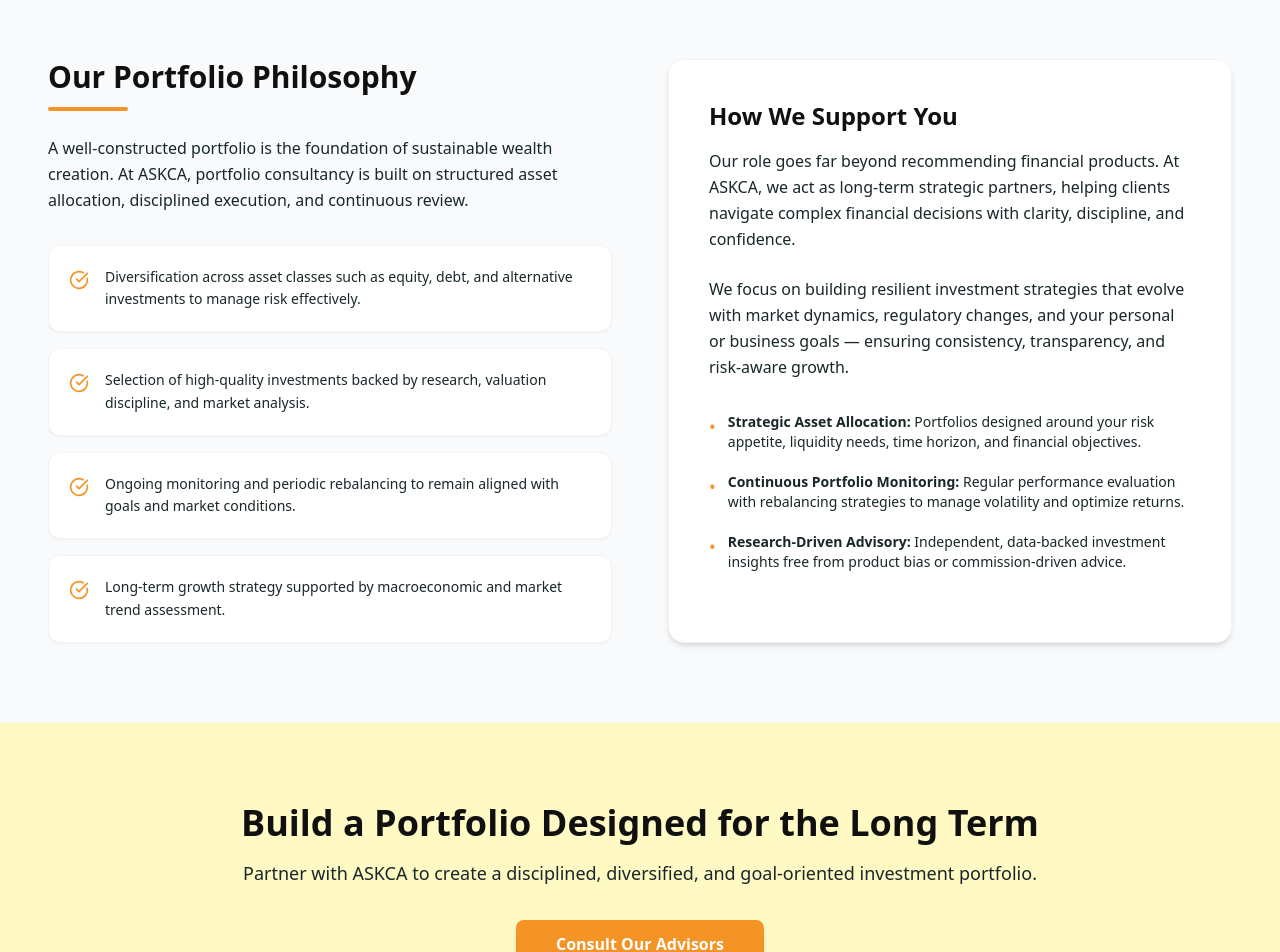
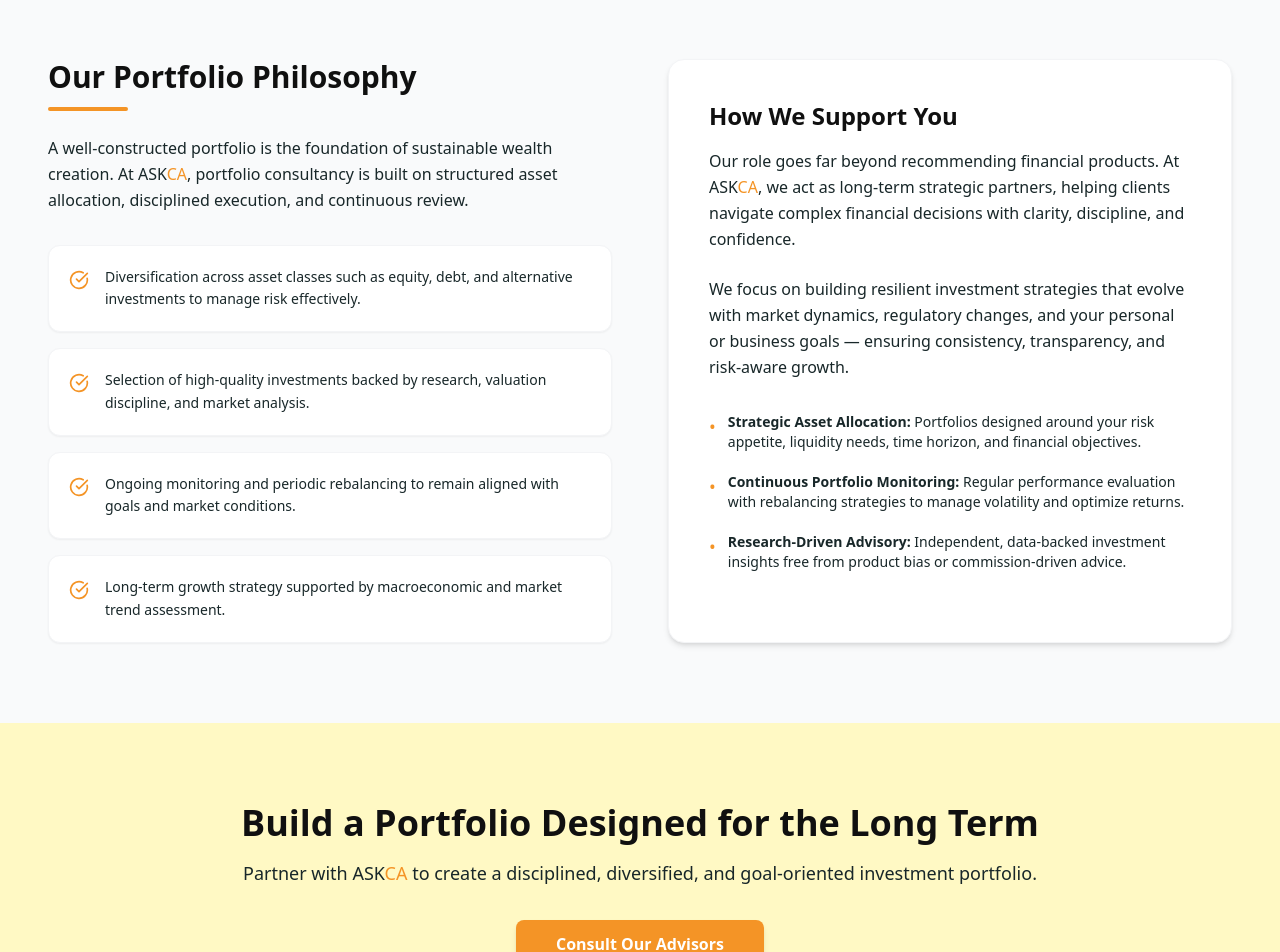
Before and after one commit to Peehu1308/Askca_website, a React (Vite) app: page /portfolio in a window 1280 px wide. Shown: the part 440-1392 px from the top of the page. Built offline with nearby package versions, Linux system fonts and the light colour scheme.

Commit message:
Update Portfolio.jsx

```diff
--- a/src/mini_screens/Portfolio.jsx
+++ b/src/mini_screens/Portfolio.jsx
@@ -1,4 +1,3 @@
-import React from "react";
 import { CheckCircle } from "lucide-react";
 
 const PortfolioConsultancy = () => {
@@ -39,7 +38,7 @@ const PortfolioConsultancy = () => {
 
           <p className="text-[#182729] leading-relaxed mb-8">
             A well-constructed portfolio is the foundation of sustainable wealth
-            creation. At ASKCA, portfolio consultancy is built on structured
+            creation. At ASK<span className="text-[#F49426]">CA</span>, portfolio consultancy is built on structured
             asset allocation, disciplined execution, and continuous review.
           </p>
 
@@ -68,7 +67,7 @@ const PortfolioConsultancy = () => {
   </h3>
 
   <p className="text-[#182729] leading-relaxed mb-6">
-    Our role goes far beyond recommending financial products. At ASKCA, we act
+    Our role goes far beyond recommending financial products. At ASK<span className="text-[#F49426]">CA</span>, we act
     as long-term strategic partners, helping clients navigate complex financial
     decisions with clarity, discipline, and confidence.
   </p>
@@ -135,7 +134,7 @@ const PortfolioConsultancy = () => {
             Build a Portfolio Designed for the Long Term
           </h2>
           <p className="text-[#182729] text-lg mb-8 leading-relaxed">
-            Partner with ASKCA to create a disciplined, diversified, and
+            Partner with ASK<span className="text-[#F49426]">CA</span> to create a disciplined, diversified, and
             goal-oriented investment portfolio.
           </p>
           <a
```
